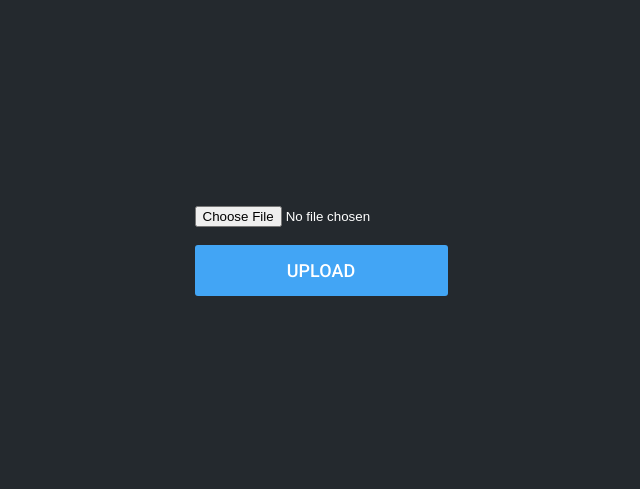
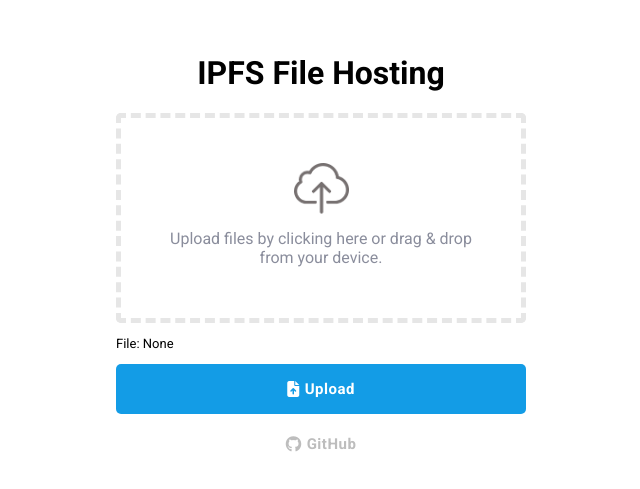
Before and after one commit to amitojsingh366/file-hosting-ipfs, a website: page public/index.html in a window 1280 px wide. Shown: the part 149-638 px from the top of the page, without its empty margins (319-959 px from the left). Drawn offline with Linux system fonts and the light colour scheme.

Commit message:
second commit

```diff
--- a/package.json
+++ b/package.json
@@ -7,11 +7,8 @@
     "node": "14.17.0"
   },
   "scripts": {
-    "dev": "react-scripts start",
     "start": "serve -s build",
     "build-production": "node --version",
-    "test": "react-scripts test --env=jsdom",
-    "eject": "react-scripts eject",
     "heroku-postbuild": "npm run build"
   },
   "author": "",
--- a/public/index.html
+++ b/public/index.html
@@ -1,54 +1,193 @@
 <!DOCTYPE html>
 <html lang="en">
+
 <head>
     <meta charset="UTF-8">
     <meta name="viewport" content="width=device-width, initial-scale=1.0">
     <meta http-equiv="X-UA-Compatible" content="ie=edge">
+    <script src="https://kit.fontawesome.com/ceef799f04.js" crossorigin="anonymous"></script>
     <title>IPFS File Hosting</title>
     <style>
         @import url('https://fonts.googleapis.com/css2?family=Roboto:wght@100;300;400;500;700;900&display=swap');
-        *{
+
+        a {
+            text-decoration: none;
+        }
+
+        html,
+        body {
             margin: 0;
             padding: 0;
-        }
-
-        html, body{
-            background-color: #24292E;
+            height: 100%;
+            width: 100%;
             display: flex;
             justify-content: center;
             align-items: center;
-            height: 100%;
+            font-family: 'Roboto', sans-serif;
         }
 
-        .test{
-            color: white;
+        #filename {
+            font-size: 13px;
         }
 
-        .upload{
-            background-color: #42A5F5;
+        input[type="file"] {
+            position: absolute;
+            left: 0;
+            opacity: 0;
+            top: 0;
+            bottom: 0;
+            cursor: pointer;
+            width: 100%;
+        }
+
+        .te {
+            position: absolute;
+            top: 0;
+            bottom: 0;
+            width: 100%;
+            display: flex;
+            align-items: center;
+            justify-content: center;
+            border: 5px dashed #E6E6E6;
+            border-radius: 5px;
+        }
+
+        .te {
+            display: inline-block;
+            position: relative;
+            height: 200px;
+            width: 400px;
+        }
+
+        .te.dragover {
+            background-color: #aaa;
+        }
+
+        .text {
+            color: #8A8D9C;
+            padding: 40px;
+            display: inline-block;
+        }
+
+        .te {
+            display: flex;
+            justify-content: center;
+            align-items: center;
+            text-align: center;
+        }
+
+        .button1 {
+            margin-top: 5px;
+            display: flex;
+            align-items: center;
+            justify-content: center;
+            width: 410px;
+            letter-spacing: .5px;
             border: none;
+            border-radius: 5px;
+            color: #fff;
+            font-weight: 600;
+            font-size: 15px;
             outline: none;
-            font-size: 18px;
-            width: 100%;
-            padding: 15px;
-            border-radius: 3px;
-            color: white;
+            height: 50px;
+            transition: .22s;
+            background-color: #139ce6;
             font-family: 'Roboto', sans-serif;
-            font-weight: 500;
+        }
+
+        .button1:hover {
+            background-color: #0b89cc;
             cursor: pointer;
         }
-        .upload:hover{
-            background-color: #3c98e4;
+
+        .title {
+            width: 410px;
+            position: relative;
+            font-weight: 800;
+            text-align: center;
+        }
+
+        .up {
+            width: 100%;
+            position: absolute;
+            height: 80px;
+            display: flex;
+            justify-content: center;
+            align-items: center;
+            top: 30px;
+        }
+
+        .title1 {
+            margin-top: 5px;
+            display: flex;
+            align-items: center;
+            justify-content: center;
+            width: 410px;
+            letter-spacing: .5px;
+            border: none;
+            border-radius: 5px;
+            color: #bdbdbd;
+            font-weight: 600;
+            font-size: 15px;
+            outline: none;
+            height: 50px;
             transition: .22s;
         }
+
+        .title1:hover {
+            cursor: pointer;
+            color: #7a7a7a;
+            background-color: #f3f3f3;
+        }
+
+        .vertical-text {
+            vertical-align: middle;
+            font-weight: 600;
+        }
     </style>
+
 </head>
+
 <body>
-    <div class="fo">
+
     <form action="/" method="post" enctype="multipart/form-data">
-        <input class="test" type="file" name="avatar" /><br><br>
-        <button class="upload">UPLOAD</button>
-      </form>
-    </div>
+        <div class="title">
+            <h1>IPFS File Hosting</h1>
+        </div>
+        <label for="test" class="te">
+            <span style="margin-top: 60px;">
+                <div class="up"><img src="upload.png" width="55px" alt=""></div>
+                <div class="text">Upload files by clicking here or drag & drop from your device.</div>
+            </span>
+            <input type="file" id="test" name="avatar">
+        </label>
+        <p id="filename">File: None</p>
+        <button class="button1">
+            <p><span style="font-size: 16px;"><i class="fas fa-file-upload"></i></p>
+            <p class="vertical-text" style="margin-left: 5px;">Upload</p>
+        </button>
+        <a href="https://github.com/erikgrozdanov/file-hosting-ipfs" class="title1">
+            <p><span style="font-size: 16px;"><i class="fab fa-github"></i></p>
+            <p class="vertical-text" style="margin-left: 5px;">GitHub</p>
+        </a>
+    </form>
+    <script>
+        var fileInput = document.querySelector('input[type=file]');
+        var filenameContainer = document.querySelector('#filename');
+        var dropzone = document.querySelector('div');
+
+        fileInput.addEventListener('change', function () {
+            filenameContainer.innerText = "File: " + fileInput.value.split('\\').pop();
+        });
+
+        fileInput.addEventListener('dragenter', function () {
+            dropzone.classList.add('dragover');
+        });
+
+        fileInput.addEventListener('dragleave', function () {
+            dropzone.classList.remove('dragover');
+        });
+    </script>
 </body>
+
 </html>
--- /dev/null
+++ b/public/style.less
@@ -0,0 +1,165 @@
+@import url(https://fonts.googleapis.com/css?family=Roboto:400,100,900);
+
+
+//base styles
+
+* {
+    box-sizing: inherit;
+    transition-property: all;
+    transition-duration: .6s;
+    transition-timing-function: ease;
+}
+
+
+body {
+    background-color: #1D365D;
+    font-family: 'Roboto', sans-serif;
+    font-weight: 400;
+}
+
+// Main wrap
+.buttons {
+    display: flex;
+    flex-direction: column;
+    height: 100%;
+    justify-content: center;
+    text-align: center;
+    width: 100%;
+}
+
+// Button wrap
+.container {
+    align-items: center;
+    display: flex;
+    flex-direction: column;
+    justify-content: center;
+    padding: 1em;
+    text-align: center;
+
+    @media (min-width: 600px) {
+        flex-direction: row;
+        justify-content: space-between;
+    }
+}
+
+h1 {
+    color: #fff;
+    font-size: 1.25em;
+    font-weight: 900;
+    margin: 0 0 2em;
+
+    @media (min-width: 450px) {
+        font-size: 1.75em;
+    }
+
+    @media (min-width: 760px) {
+        font-size: 3.25em;
+    }
+
+    @media (min-width: 900px) {
+        font-size: 5.25em;
+        margin: 0 0 1em;
+    }
+}
+
+p {
+    color: #fff;
+    font-size: 12px;
+
+    @media(min-width: 600px) {
+        left: 50%;
+        position: absolute;
+        transform: translate(-50%, 0);
+        top: 90%;
+    }
+
+    @media(max-height: 500px) {
+        left: 0;
+        position: relative;
+        top: 0;
+        transform: translate(0, 0);
+    }
+
+    a {
+        background: rgba(#fff, 0);
+        border-bottom: 1px solid;
+        color: #fff;
+        line-height: 1.4;
+        padding: .25em;
+        text-decoration: none;
+
+        &:hover {
+            background: rgba(#fff, 1);
+            color: #E1332D;
+        }
+    }
+}
+
+//button styles
+
+
+//default button
+.btn {
+    color: #fff;
+    cursor: pointer;
+    // display: block;
+    font-size: 16px;
+    font-weight: 400;
+    line-height: 45px;
+    margin: 0 0 2em;
+    max-width: 160px;
+    position: relative;
+    text-decoration: none;
+    text-transform: uppercase;
+    width: 100%;
+
+    //   @media(min-width: 400px) {
+    //     display: inline-block;
+    //     margin-right: 2.5em;
+
+    //     &:nth-of-type(even) {
+    //       margin-right: 0;
+    //     }
+    //   }
+
+    @media(min-width: 600px) {
+
+        margin: 0 1em 2em;
+
+        //     &:nth-of-type(even) {
+        //       margin-right: 2.5em;
+        //     }
+
+        //     &:nth-of-type(5) {
+        //       margin-right: 0;
+        //     }
+
+    }
+
+    &:hover {
+        text-decoration: none;
+    }
+
+}
+
+/////////////////////////////
+//button -3
+///////////////////////////
+.btn-3 {
+    background: lighten(#E1332D, 3%);
+    border: 1px solid darken(#E1332D, 4%);
+    box-shadow: 0px 2px 0 darken(#E1332D, 5%), 2px 4px 6px darken(#E1332D, 2%);
+    font-weight: 900;
+    letter-spacing: 1px;
+    transition: all 150ms linear;
+}
+
+.btn-3:hover {
+    background: darken(#E1332D, 1.5%);
+    border: 1px solid rgba(#000, .05);
+    box-shadow: 1px 1px 2px rgba(#fff, .2);
+    color: lighten(#E1332D, 18%);
+    text-decoration: none;
+    text-shadow: -1px -1px 0 darken(#E1332D, 9.5%);
+    transition: all 250ms linear;
+}
```
Also changed, not shown: public/upload.png (added).
